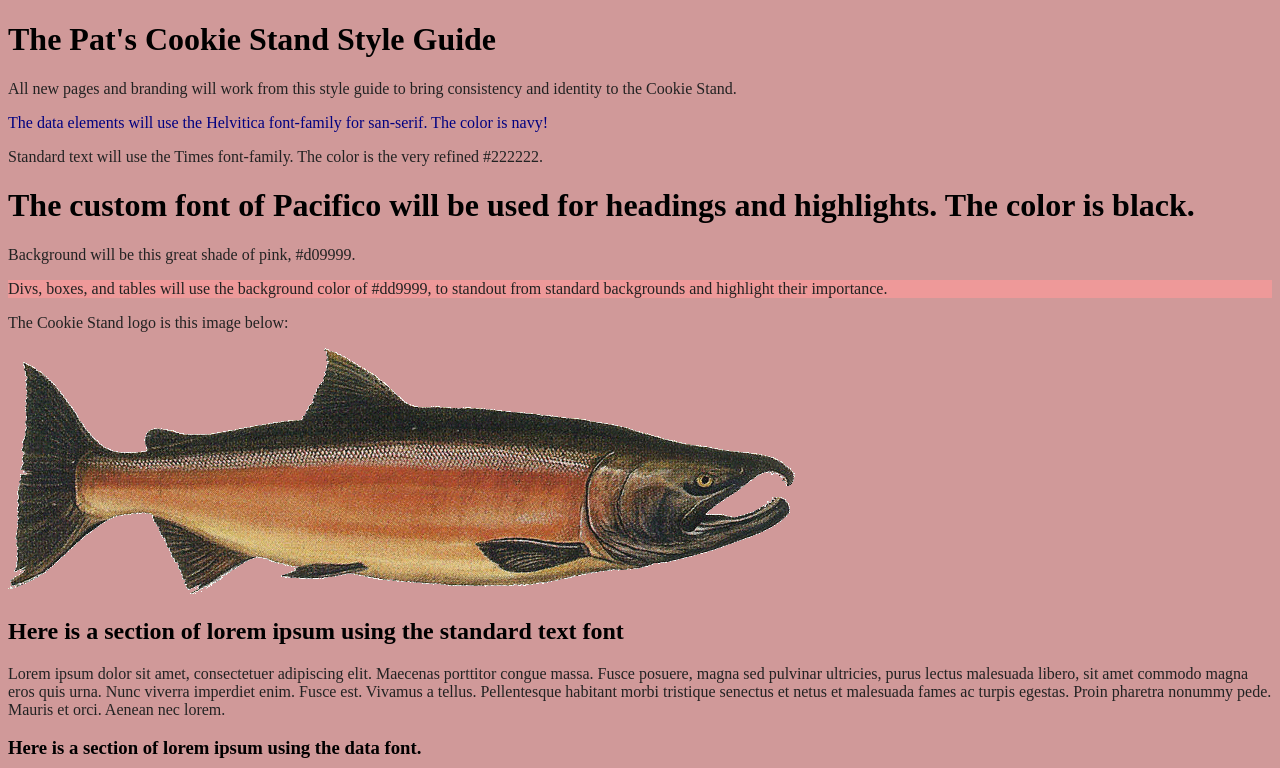
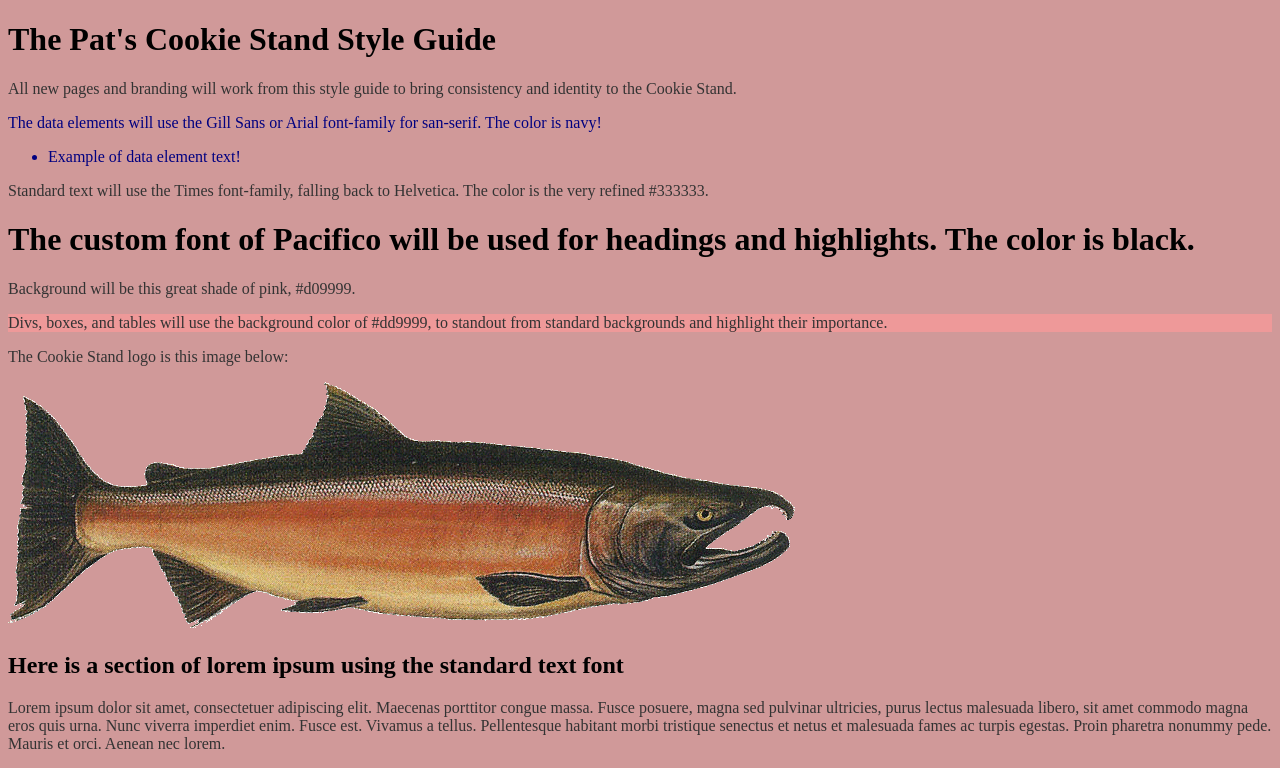
Before and after one commit to AaronFilson/cookie-stand, a plain HTML site: page style-guide.html in a window 1280 px wide. Shown: the top 768 px of the page. Drawn offline with Linux system fonts and the light colour scheme.

Commit message:
Corrected style guide and css files for errors.

```diff
--- a/style-guide.html
+++ b/style-guide.html
@@ -12,8 +12,9 @@
 </h1>
   <p> All new pages and branding will work from this style guide to bring consistency and identity to the Cookie Stand. </p>
   <p></p>
-  <p class='data'>The data elements will use the Helvitica font-family for san-serif. The color is navy!</p>
-  <p>Standard text will use the Times font-family. The color is the very refined #222222.</p>
+  <p class='data'>The data elements will use the Gill Sans or Arial font-family for san-serif. The color is navy!</p>
+  <ul><li>Example of data element text!</li></ul>
+  <p>Standard text will use the Times font-family, falling back to Helvetica. The color is the very refined #333333.</p>
 
 
   <h1> The custom font of Pacifico will be used for headings and highlights. The color is black.</h1>
--- a/style.css
+++ b/style.css
@@ -5,22 +5,22 @@ h1, h2, h3 {
 
 
 p {
-  font-family: Times serif;
-  color: #222222;
+  font-family: 'Times New Roman' Helvetica serif;
+  color: #333333;
 }
 
 .data {
-  font-family: Helvetica sans-serif;
+  font-family: 'Gill Sans' Arial sans-serif;
   color: navy;
 }
 
 td {
-  font-family: Helvetica sans-serif;
+  font-family: 'Gill Sans' Arial sans-serif;
   color: navy;
 }
 
 li {
-  font-family: Helvetica sans-serif;
+  font-family: 'Gill Sans' Arial sans-serif;
   color: navy;
 }
 
@@ -55,7 +55,7 @@ header {
 
 .lorem-italic-data {
   font-style: italic;
-  font-family: Helvetica sans-serif;
+  font-family: 'Gill Sans' Arial sans-serif;
   color: navy;
 }
 
```
Also changed, not shown: 1 other file.
